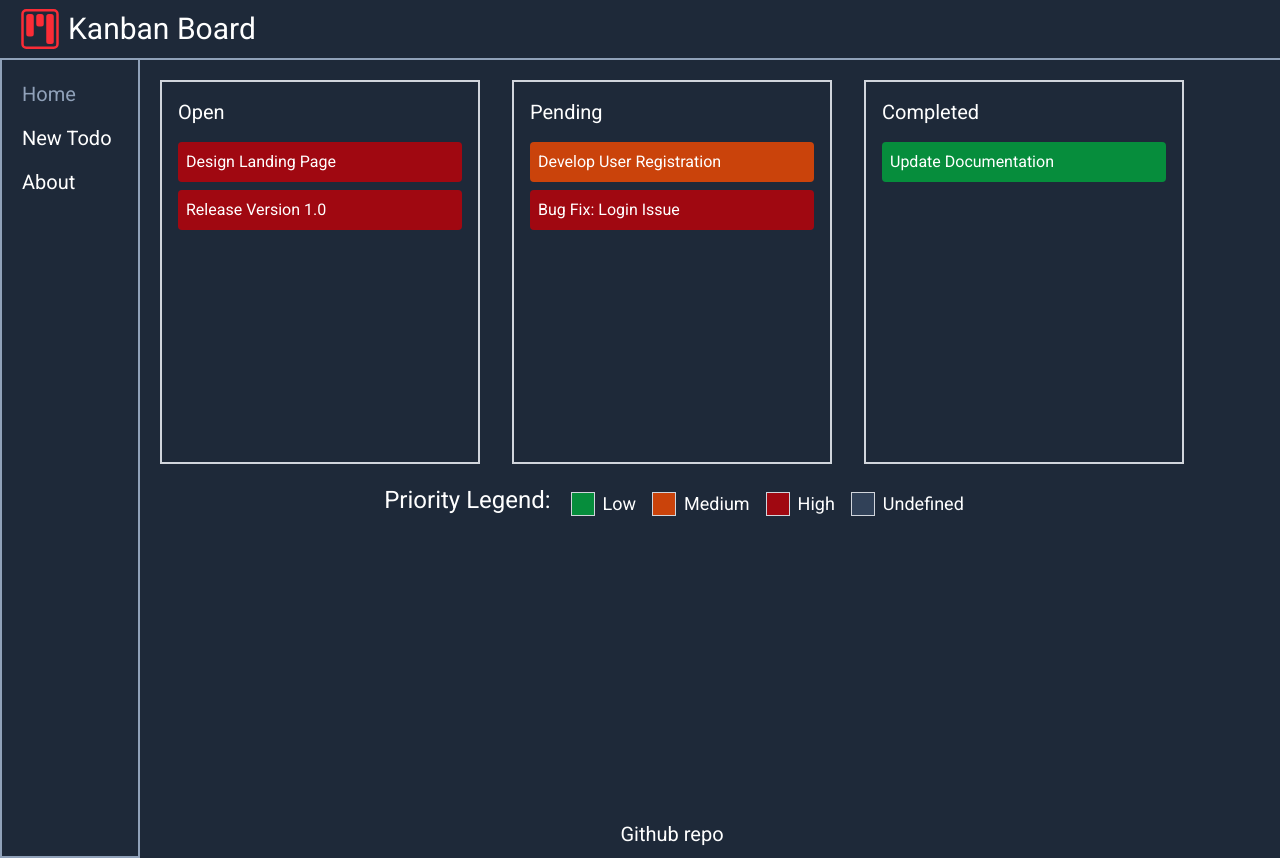
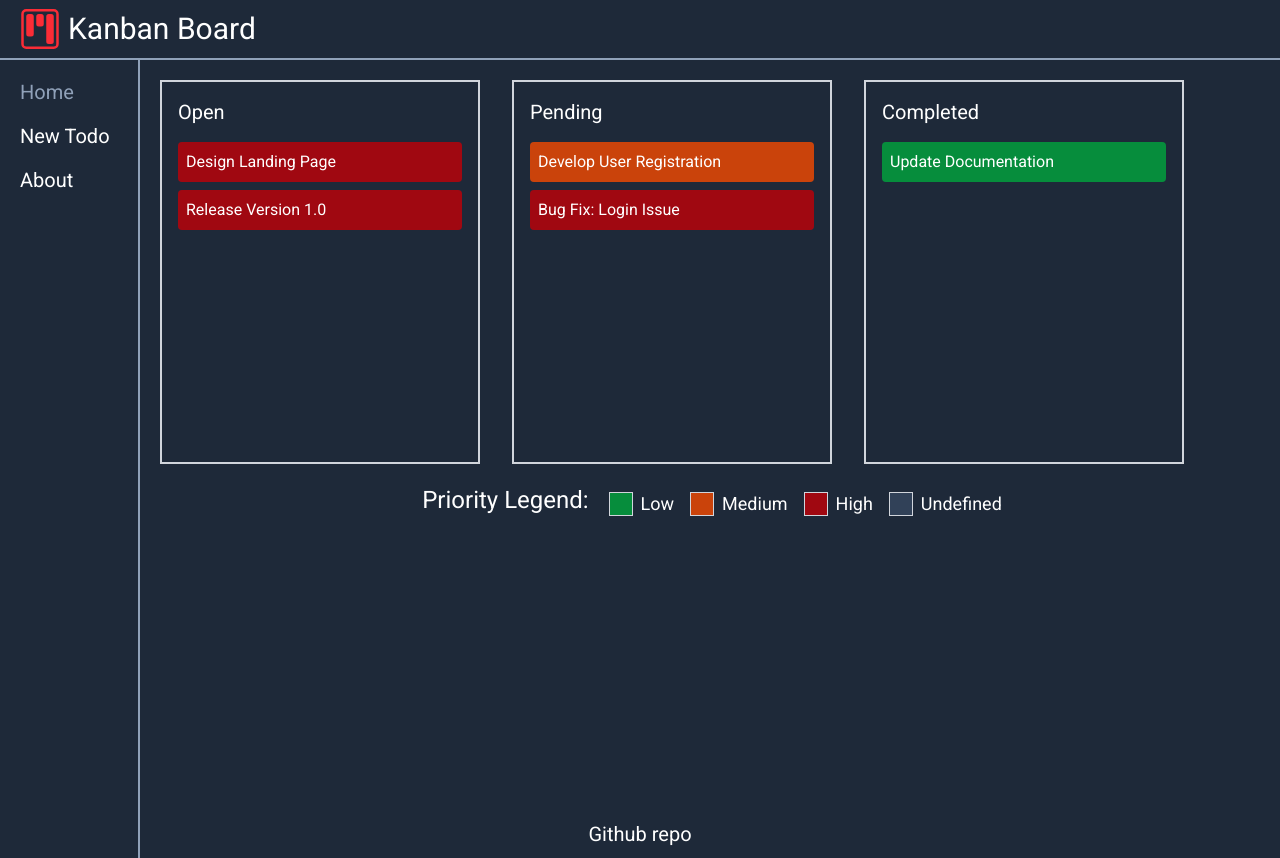
Before and after one commit to rbc33/todo-react-miniproject, a React (Vite) app: page / in a window 1280 px wide. Built offline with nearby package versions, Linux system fonts and the light colour scheme; the HTML template or start-up script is replaced by a standard one.

Commit message:
fixed footer

```diff
--- a/src/components/Aside.tsx
+++ b/src/components/Aside.tsx
@@ -4,7 +4,7 @@ import { NavLink } from 'react-router-dom'
 const Aside = () => {
 	// const location = useLocation()
 	return (
-		<aside className="w-35 -mt-0.5 flex flex-col gap-4 border-2 border-slate-400 h-screen p-5 font-bold text-xl">
+		<aside className="w-35 -mt-0.5 flex flex-col gap-4 border-r-2 border-slate-400 min-h-screen p-5 font-bold text-xl">
 			<NavLink
 				className={({ isActive }) =>
 					isActive ? 'text-slate-400' : 'hover:text-slate-400!'
--- a/src/components/Footer.tsx
+++ b/src/components/Footer.tsx
@@ -1,6 +1,6 @@
 const Footer = () => {
 	return (
-		<footer className="w-full h-12 bg-gray-800 text-center flex items-center justify-center mt-auto">
+		<footer className="w-screen h-12 -ml-35 text-center flex items-center justify-center mt-auto">
 			<a
 				className="text-xl hover:text-slate-400 hover:underline"
 				href="https://github.com/rbc33/todo-react-miniproject.git"
```
